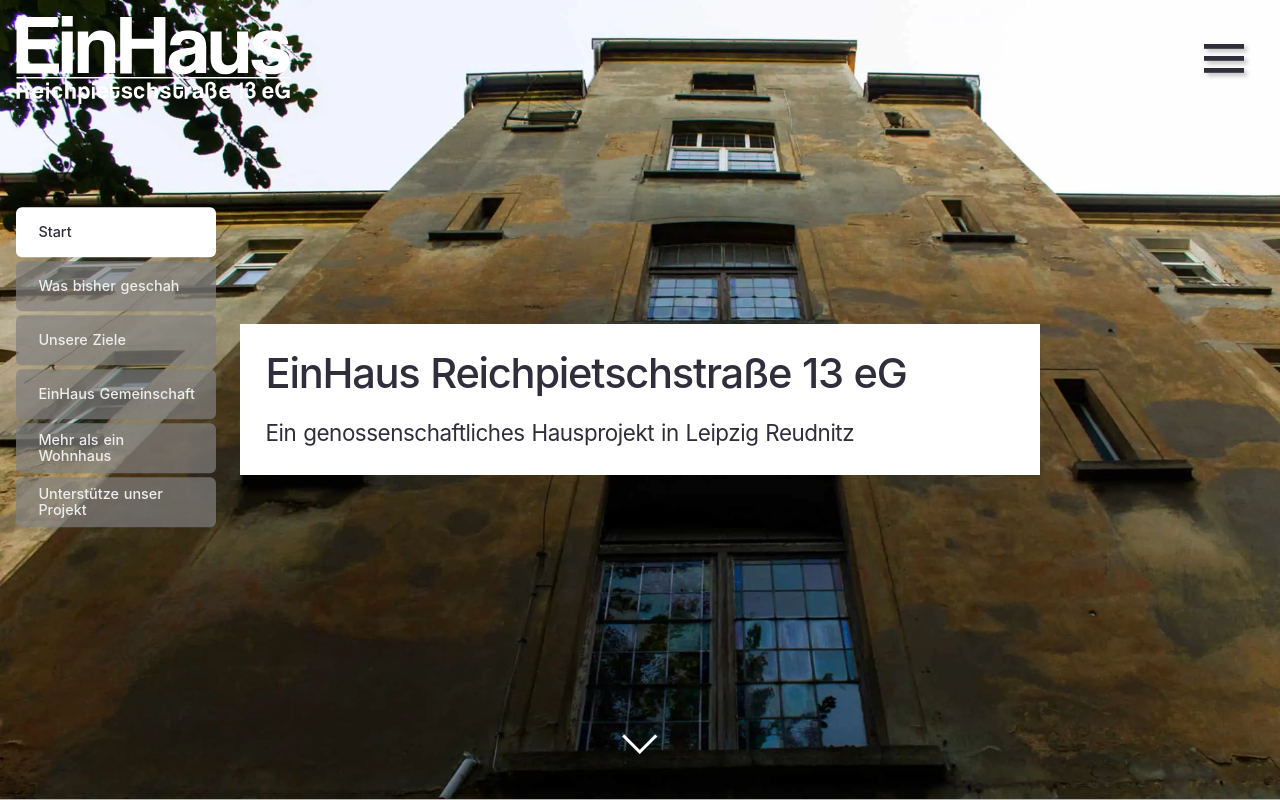
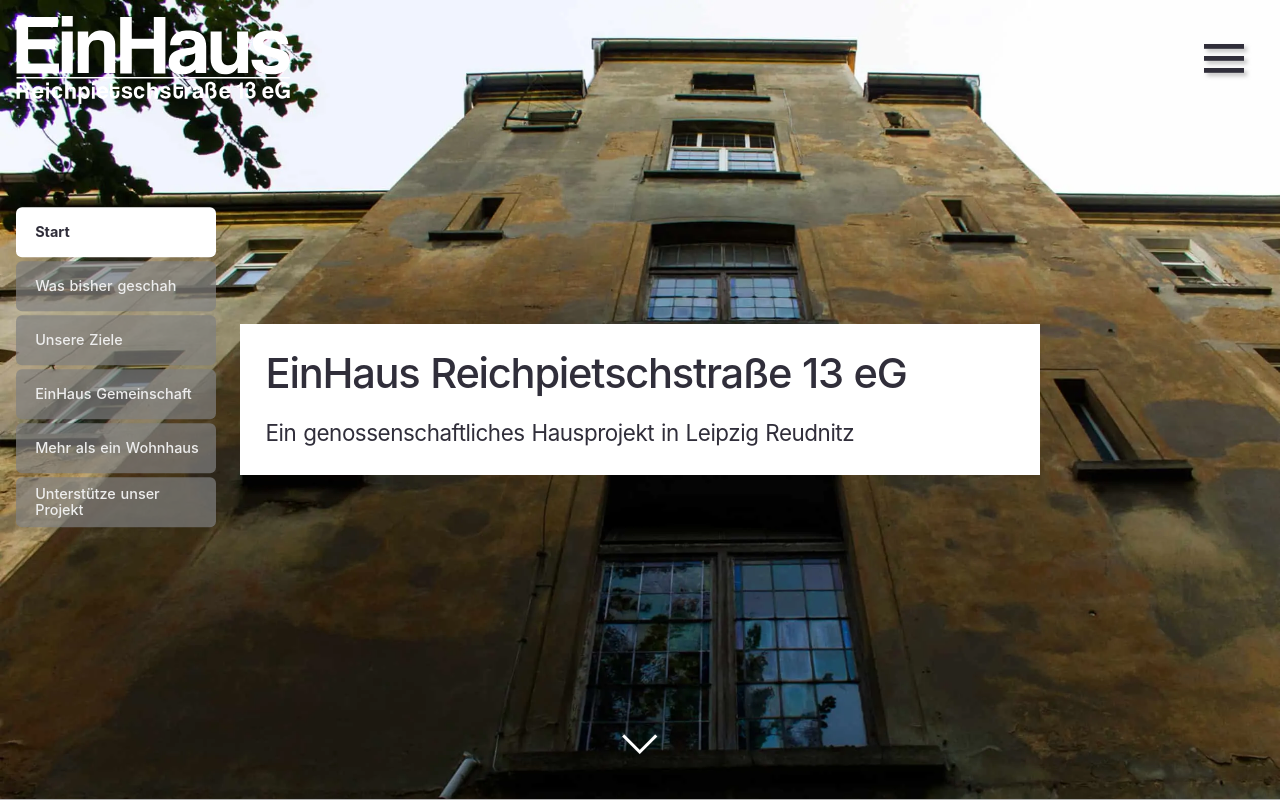
Before and after one commit to 3vincent/einhaus-leipzig, a Nuxt app: page / in a window 1280 px wide. Shown: the top 800 px of the page. Built offline with nearby package versions, Linux system fonts and the light colour scheme.

Commit message:
Make links in one-scroll bold when active and correct paddings

```diff
--- a/components/landing-one-scroll-menu.vue
+++ b/components/landing-one-scroll-menu.vue
@@ -191,7 +191,7 @@ export default {
     padding-top: 0.9rem;
     padding-right: 0.9rem;
     padding-bottom: 0.9rem;
-    padding-left: 1.4rem;
+    padding-left: 1.2rem;
   }
 
   // ul li:hover {
@@ -213,6 +213,7 @@ export default {
 
   li.is-active a,
   li.is-active a:visited {
+    font-weight: bold;
     color: var(--main-text-color-dark);
   }
 }
```
